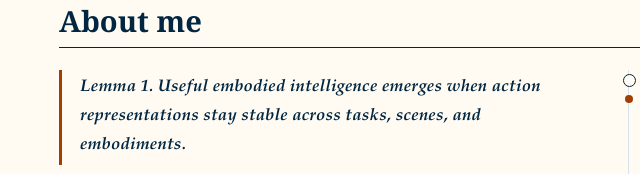
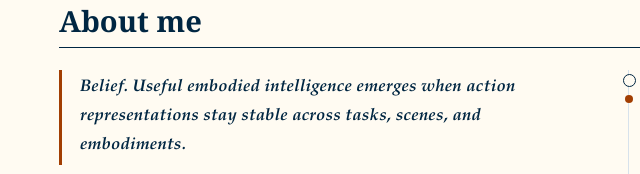
Before and after one commit to huaihailv/huaihailv.github.io, a plain HTML site: page index.html in a window 1280 px wide. Shown: the part 778-952 px from the top of the page, 41-681 px from the left. Drawn offline with Linux system fonts and the light colour scheme.

Commit message:
Rename research statement label

```diff
--- a/index.html
+++ b/index.html
@@ -83,7 +83,7 @@
         <div class="about-layout">
           <div class="about-copy">
             <p class="research-lemma">
-              Lemma 1. Useful embodied intelligence emerges when action representations stay stable across tasks, scenes, and embodiments.
+              Belief. Useful embodied intelligence emerges when action representations stay stable across tasks, scenes, and embodiments.
             </p>
             <p>
               My current work centers on VLA training and representation learning for embodied intelligence. I am interested in how
```
